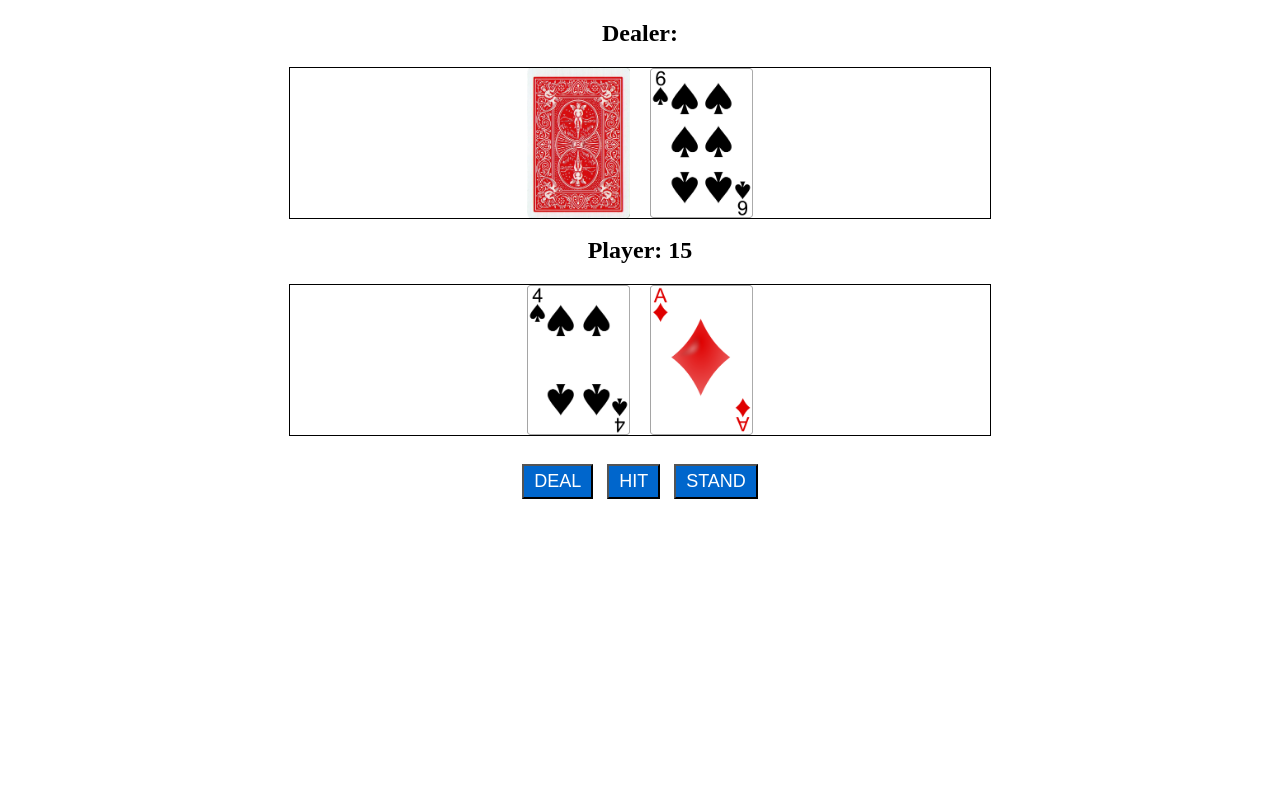
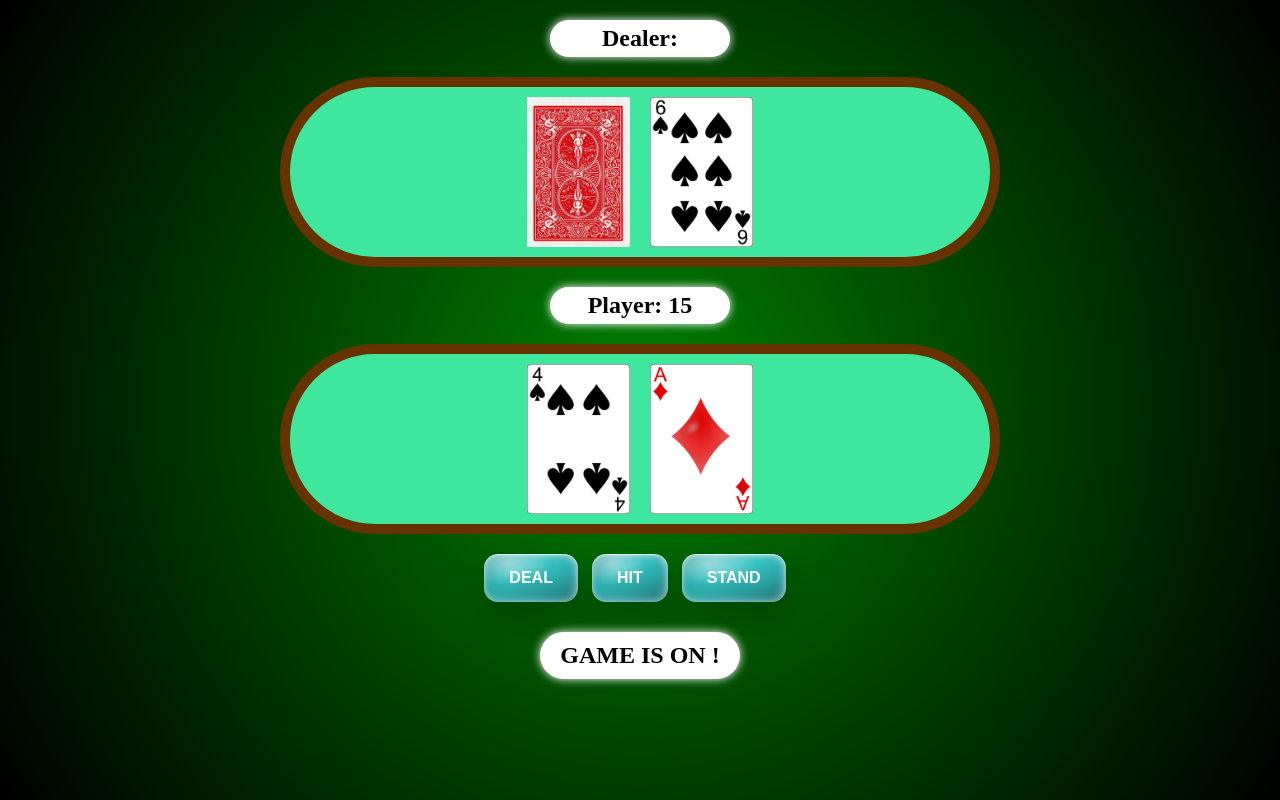
Before and after one commit to Arnoldas-Sirvydis/Blackjack-game, a plain HTML site: page index.html in a window 1280 px wide. Both pictures are taken after a click on the button "DEAL". Drawn offline with Linux system fonts and the light colour scheme.

Commit message:
Major visual upgrade

```diff
--- a/index.html
+++ b/index.html
@@ -8,18 +8,24 @@
     <title>Blackjack game app</title>
 </head>
 <body>
-    <h2 id="dealer-score-board">Dealer:</h2>
+    <div class="name-window">
+        <h2 id="dealer-score-board">Dealer:</h2>
+    </div>
     <div class="container">
         <div id="dealer-card-table" class="card-table"></div>
     </div>
-    <h2 id="player-score-board">Player:</h2>
+    <div class="name-window">
+        <h2 id="player-score-board">Player:</h2>
+    </div>
     <div class="container">
         <div id="player-card-table" class="card-table"></div>
     </div>
     <button id="start-game-btn">DEAL</button>
     <button id="new-card-btn">HIT</button>
     <button id="stand-btn">STAND</button>
-    <h3 id="game-status"></h3>
+    <div class="name-window">
+        <h2 id="game-status">Press "DEAL" to start</h2>
+    </div>
     <script src="index.js"></script>
 </body>
 </html>
--- a/index.js
+++ b/index.js
@@ -5,6 +5,8 @@ const playerCardTable = document.getElementById("player-card-table")
 const dealerScoreBoard = document.getElementById("dealer-score-board")
 const playerScoreBoard = document.getElementById("player-score-board")
 let deck = []
+let hiddenCard = []
+let hiddenImg = ""
 let isAlive = false
 let dealerPoints = 0
 let playerPoints = 0
@@ -50,13 +52,13 @@ document.getElementById("start-game-btn").addEventListener("click", function dea
     playerCardTable.innerHTML = ""
     dealerPoints = 0
     playerPoints = 0
-    gameStatusEl.textContent = ""
+    gameStatusEl.innerHTML = "GAME IS ON !"
     dealerScoreBoard.innerHTML = "Dealer:"
     createDeck()
     shuffleDeck()
     //generates 1 face down (hidden) and 1 face up card for the dealer
-    const hiddenImg = document.createElement("img")
-    let hiddenCard = deck.pop()
+    hiddenImg = document.createElement("img")
+    hiddenCard = deck.pop()
     dealerPoints += getValue(hiddenCard)
     hiddenImg.src = "cards/BACK.png"
     dealerCardTable.append(hiddenImg)
@@ -77,16 +79,19 @@ document.getElementById("start-game-btn").addEventListener("click", function dea
     //player status
     isAlive = true
     if (dealerPoints === 21 && playerPoints === 21) {
-        gameStatusEl.textContent = "PUSH"
+        gameStatusEl.textContent = "PUSH !"
         dealerScoreBoard.innerHTML = `Dealer: ${dealerPoints}`
+        hiddenImg.src = "cards/" + hiddenCard + ".png"
         isAlive = false
         } else if (dealerPoints === 21 && playerPoints != 21) {
-        gameStatusEl.textContent = "DEALER WINS"
+        gameStatusEl.textContent = "DEALER WINS !"
         dealerScoreBoard.innerHTML = `Dealer: ${dealerPoints}`
+        hiddenImg.src = "cards/" + hiddenCard + ".png"
         isAlive = false
         } else if (dealerPoints != 21 && playerPoints === 21) {
-        gameStatusEl.textContent = "PLAYER WINS"
+        gameStatusEl.textContent = "PLAYER WINS !"
         dealerScoreBoard.innerHTML = `Dealer: ${dealerPoints}`
+        hiddenImg.src = "cards/" + hiddenCard + ".png"
         isAlive = false
     }
 })
@@ -106,13 +111,15 @@ document.getElementById("new-card-btn").addEventListener("click", function hit()
     cardImg.src = "cards/" + card + ".png"
     playerCardTable.append(cardImg)
     if(playerPoints === 21) {
-        gameStatusEl.textContent = "PLAYER WINS"
+        gameStatusEl.textContent = "PLAYER WINS !"
         dealerScoreBoard.innerHTML = `Dealer: ${dealerPoints}`
+        hiddenImg.src = "cards/" + hiddenCard + ".png"
         isAlive = false
     }
     if(playerPoints > 21) {
-        gameStatusEl.textContent = "DEALER WINS"
+        gameStatusEl.textContent = "DEALER WINS !"
         dealerScoreBoard.innerHTML = `Dealer: ${dealerPoints}`
+        hiddenImg.src = "cards/" + hiddenCard + ".png"
         isAlive = false
     }
 })
@@ -131,16 +138,19 @@ document.getElementById("stand-btn").addEventListener("click", function stand()
         dealerScoreBoard.innerHTML = `Dealer: ${dealerPoints}`
     }
     if (dealerPoints > 21) {
-        gameStatusEl.textContent = "PLAYER WINS"
+        gameStatusEl.textContent = "PLAYER WINS !"
         dealerScoreBoard.innerHTML = `Dealer: ${dealerPoints}`
+        hiddenImg.src = "cards/" + hiddenCard + ".png"
         isAlive = false
     } else if (dealerPoints < playerPoints) {
-        gameStatusEl.textContent = "PLAYER WINS"
+        gameStatusEl.textContent = "PLAYER WINS !"
         dealerScoreBoard.innerHTML = `Dealer: ${dealerPoints}`
+        hiddenImg.src = "cards/" + hiddenCard + ".png"
         isAlive = false
     } else {
-        gameStatusEl.textContent = "DEALER WINS"
+        gameStatusEl.textContent = "DEALER WINS !"
         dealerScoreBoard.innerHTML = `Dealer: ${dealerPoints}`
+        hiddenImg.src = "cards/" + hiddenCard + ".png"
         isAlive = false
     }
 })
--- a/style.css
+++ b/style.css
@@ -1,21 +1,31 @@
+
 body {
+    height: 100vh;
     margin: 0;
-    background: #FFFFFF;
-    color: black;
+    background: radial-gradient(circle, green, black);
+    background-size: cover;
+    color: white;
     text-align: center;
 }
 
 .container {
+    margin: 20px 0;
     height: 150px;
     display: flex;
     justify-content: center;
-    background-color: #FFFFFF;
+    align-items: center;
 }
 
 .card-table {
+
     width: 700px;
-    height: 150px;
-    border: 1px solid black;
+    height: 170px;
+    border: 10px solid #663300;
+    border-radius: 100px;
+    display: flex;
+    justify-content: center;
+    align-items: center;
+    background: #3fe69e;
 }
 
 img {
@@ -23,11 +33,43 @@ img {
     margin: 0 10px;
 }
 
+h2 {
+    background: white;
+    color: black;
+    width: 160px;
+    border-radius: 100px;
+    padding: 5px 10px;
+}
+
+.name-window {
+    display: flex;
+    align-items: center;
+    justify-content: center;
+    filter: drop-shadow(0 0 5px white);
+}
+
+#game-status {
+    padding: 10px 20px;
+
+}
+
 button {
-    margin: 0 5px;
-    padding: 5px 10px;
-    margin-top: 30px;
-    background-color: #0066CC;
-    color: #ffffff;
-    font-size: 18px;
-  }
+  margin: 20px 10px 10px 0;
+  color: #fff;
+  padding: 15px 25px;
+  background-color: #38D2D2;
+  background-image: radial-gradient(93% 87% at 87% 89%, rgba(0, 0, 0, 0.23) 0%, transparent 86.18%), radial-gradient(66% 66% at 26% 20%, rgba(255, 255, 255, 0.55) 0%, rgba(255, 255, 255, 0) 69.79%, rgba(255, 255, 255, 0) 100%);
+  box-shadow: inset -3px -3px 9px rgba(255, 255, 255, 0.25), inset 0px 3px 9px rgba(255, 255, 255, 0.3), inset 0px 1px 1px rgba(255, 255, 255, 0.6), inset 0px -8px 36px rgba(0, 0, 0, 0.3), inset 0px 1px 5px rgba(255, 255, 255, 0.6), 2px 19px 31px rgba(0, 0, 0, 0.2);
+  border-radius: 14px;
+  font-weight: bold;
+  font-size: 16px;
+  border: 0;
+  user-select: none;
+  -webkit-user-select: none;
+  touch-action: manipulation;
+  cursor: pointer;
+}
+
+button:hover {
+    filter: drop-shadow(0 0 5px white);
+}
```
Also changed, not shown: background.jpg (added).
